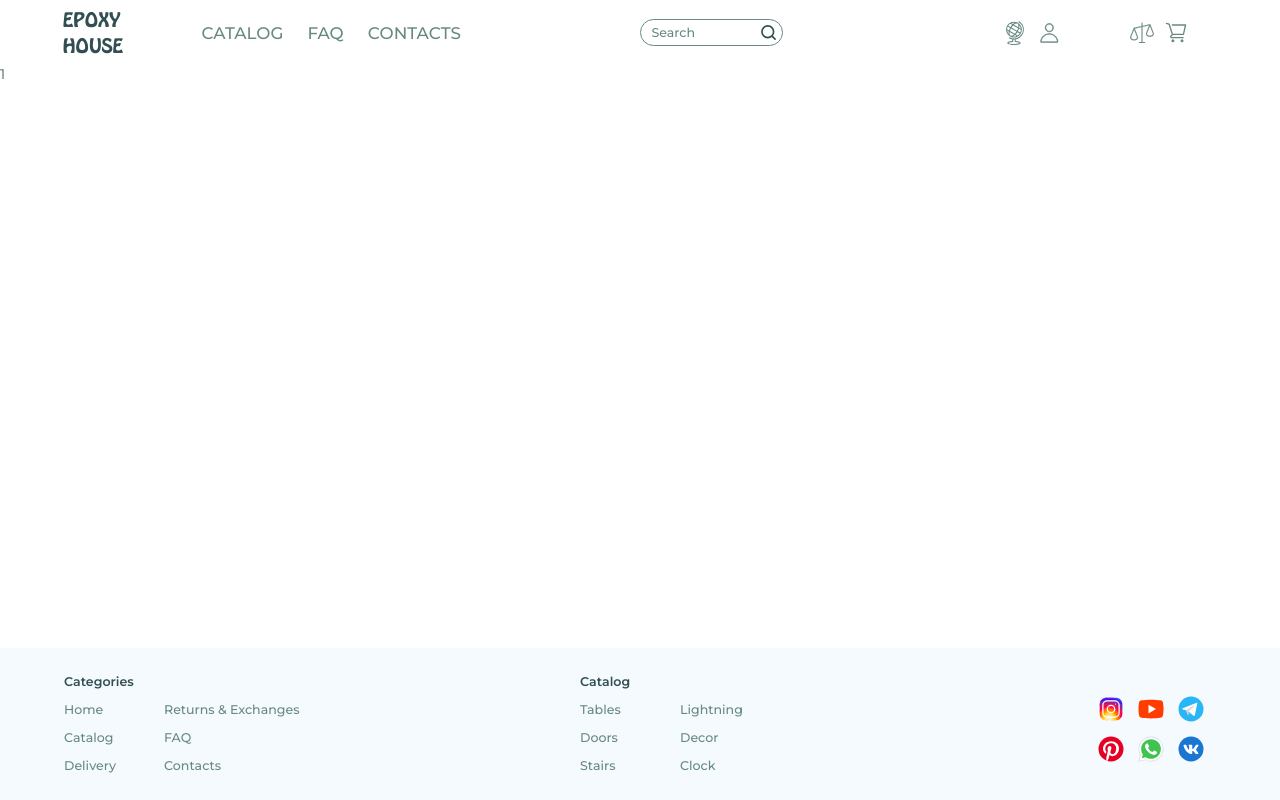
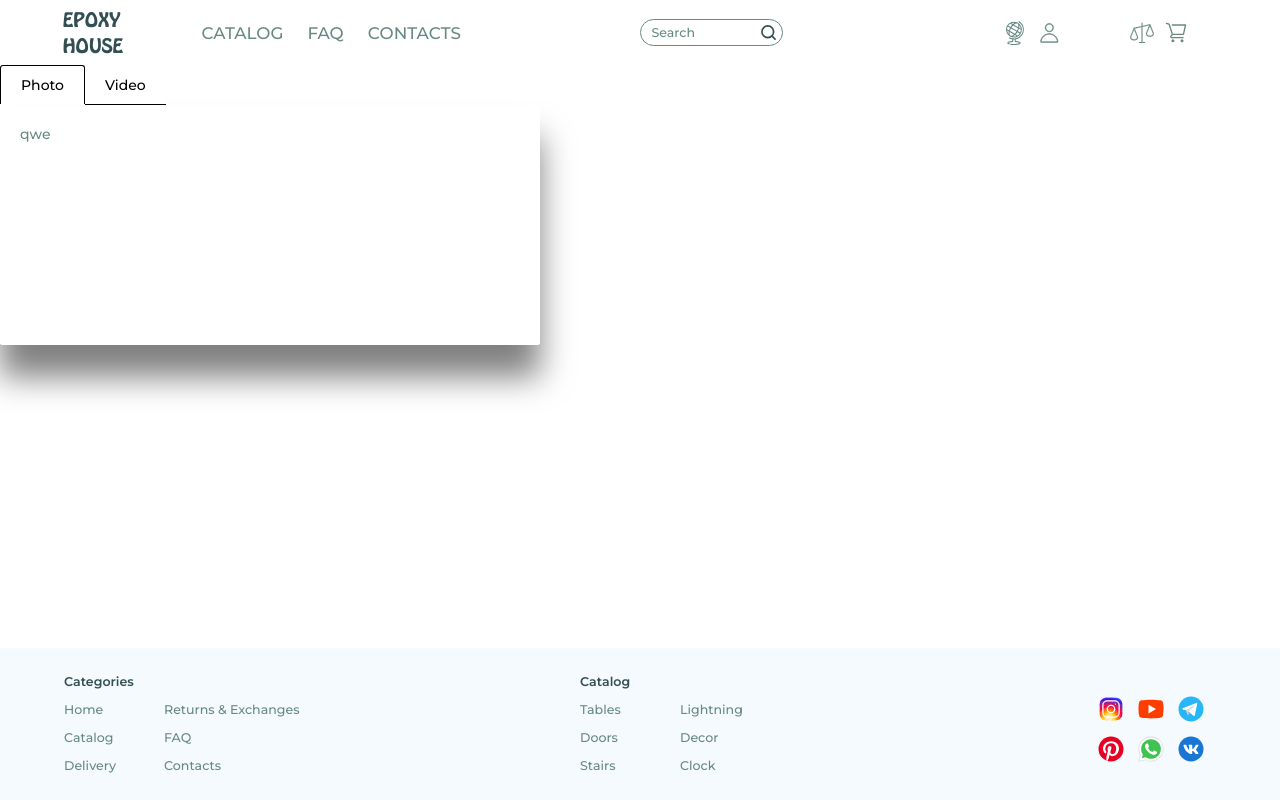
Before and after one commit to Aliques/EpoxyWood, a React (Create React App) app: page /catalog/1 in a window 1280 px wide. Built offline with nearby package versions, Linux system fonts and the light colour scheme.

Commit message:
product page, descrioption tabs

```diff
--- a/src/Components/Home/ProductsPreviewTile.tsx
+++ b/src/Components/Home/ProductsPreviewTile.tsx
@@ -8,10 +8,10 @@ export const ProductsPreviewTile = () => {
   return (
     <div className={s.container}>
       <div className={s.cards_container}>
-        {list.map(() => (
+        {list.map((o) => (
           <div className={s.card_block}>
             <a href="#product">
-              <ProductCard />
+              <ProductCard id={o}/>
             </a>
           </div>
         ))}
--- /dev/null
+++ b/src/Components/Product/TabsDesktop.module.css
@@ -0,0 +1,47 @@
+.tab {
+    cursor: pointer;
+    padding: 10px 20px;
+    display: inline-block;
+    border-radius: 3px 3px 0px 0px;
+    color: #000;
+
+}
+
+.panels {
+    background: #fffffff6;
+    box-shadow: 0 2rem 2rem #00000080;
+    min-height: 200px;
+    width: 100%;
+    max-width: 500px;
+    border-radius: 3px;
+    overflow: hidden;
+    padding: 20px;
+}
+
+.panel {
+    display: none;
+    animation: fadein .8s;
+}
+
+.radio {
+    display: none;
+}
+
+.tab_photo:checked~.panels .photo_panel,
+.tab_video:checked~.panels .video_panel {
+    display: block
+}
+
+.tab_photo:checked~.tabs .tab_photo_label,
+.tab_video:checked~.tabs .tab_video_label {
+    background: #fffffff6;
+    border: 1px solid black;
+    border-bottom: 0px;
+}
+
+.tab_photo:not(:checked)~.tabs .tab_photo_label,
+.tab_video:not(:checked)~.tabs .tab_video_label {
+    background: #fffffff6;
+    border-bottom: 1px solid black;
+
+}
--- /dev/null
+++ b/src/Components/Product/TabsDesktop.tsx
@@ -0,0 +1,22 @@
+import s from "./TabsDesktop.module.css";
+import sl from "classnames";
+import { useParams } from "react-router-dom";
+import { useState } from "react";
+export const TabsDesktop = () => {
+    const { id } = useParams();
+
+    return (
+        <div className={s.container}>
+            <input className={sl(s.radio, s.tab_photo)} id="tab_photo" name="group" type="radio" checked />
+            <input className={sl(s.radio, s.tab_video)} id="tab_video" name="group" type="radio" />
+            <div className={s.tabs}>
+                <label className={sl(s.tab, s.tab_photo_label)} id="tab_photo_label" htmlFor="tab_photo">Photo</label>
+                <label className={sl(s.tab, s.tab_video_label)} id="tab_video_label" htmlFor="tab_video">Video</label>
+            </div>
+            <div className={s.panels}>
+                <div className={sl(s.photo_panel, s.panel)} id="photo_panel">qwe</div>
+                <div className={sl(s.video_panel, s.panel)} id="video_panel">asd</div>
+            </div>
+        </div>
+    );
+};
--- a/src/Components/_controls/ProductCard.tsx
+++ b/src/Components/_controls/ProductCard.tsx
@@ -2,7 +2,11 @@ import s from "./ProductCard.module.css";
 import cl from "classnames";
 import cart from "../../Icons/24/cart.svg";
 import defaultImg from "../../Temp/DefaultImage.jpg";
-export const ProductCard = () => {
+import { Link } from "react-router-dom";
+interface ProductCardProps{
+  id:number
+}
+export const ProductCard = ({id}:ProductCardProps) => {
   var description =
     "Lorem ipsum dolor sit amet, consectetur adipiscing elit, sed do eiusmod tempor incididunt ut labore et dolore magna aliqua";
 
@@ -12,10 +16,12 @@ export const ProductCard = () => {
   }
   return (
     <div className={s.container}>
+          <Link key={id} to={`/catalog/${id}`}>
       <div className={s.img_container}>
         <img className={s.product_image} src={defaultImg} alt="#" />
       </div>
       <div className={s.description}>{CutDescription(description)}</div>
+      </Link>
       <div className={s.action}>
         <div className={s.cost_container}>
           <div className={s.currency}>USD</div>
--- a/src/Pages/Catalog.tsx
+++ b/src/Pages/Catalog.tsx
@@ -53,9 +53,7 @@ export const Catalog = () => {
       </div>
       <div className={s.catalog_container}>
         {list.map((o) => (
-          <Link key={o} to={`/catalog/${o}`}>
-            <ProductCard key={o} />
-          </Link>
+            <ProductCard id={o} key={o} />
         ))}
       </div>
       <div className={s.load_more_btn}>
--- a/src/Pages/Product.module.css
+++ b/src/Pages/Product.module.css
@@ -1,3 +1,7 @@
 .container{
     margin-top: 65px;
 }
+
+.description_container{
+    width: 65%;
+}
--- a/src/Pages/Product.tsx
+++ b/src/Pages/Product.tsx
@@ -1,7 +1,15 @@
 import s from "./Product.module.css";
 import sl from "classnames";
 import { useParams } from "react-router-dom";
+import { TabsDesktop } from "../Components/Product/TabsDesktop";
 export const Product = () => {
   const { id } = useParams();
-  return <div className={s.container}>{id}</div>;
+  return (
+    <div className={s.container}>
+      <div className={s.description_container}>
+        <TabsDesktop />
+      </div>
+      <div className={s.order_container}></div>
+    </div>
+  );
 };
```
